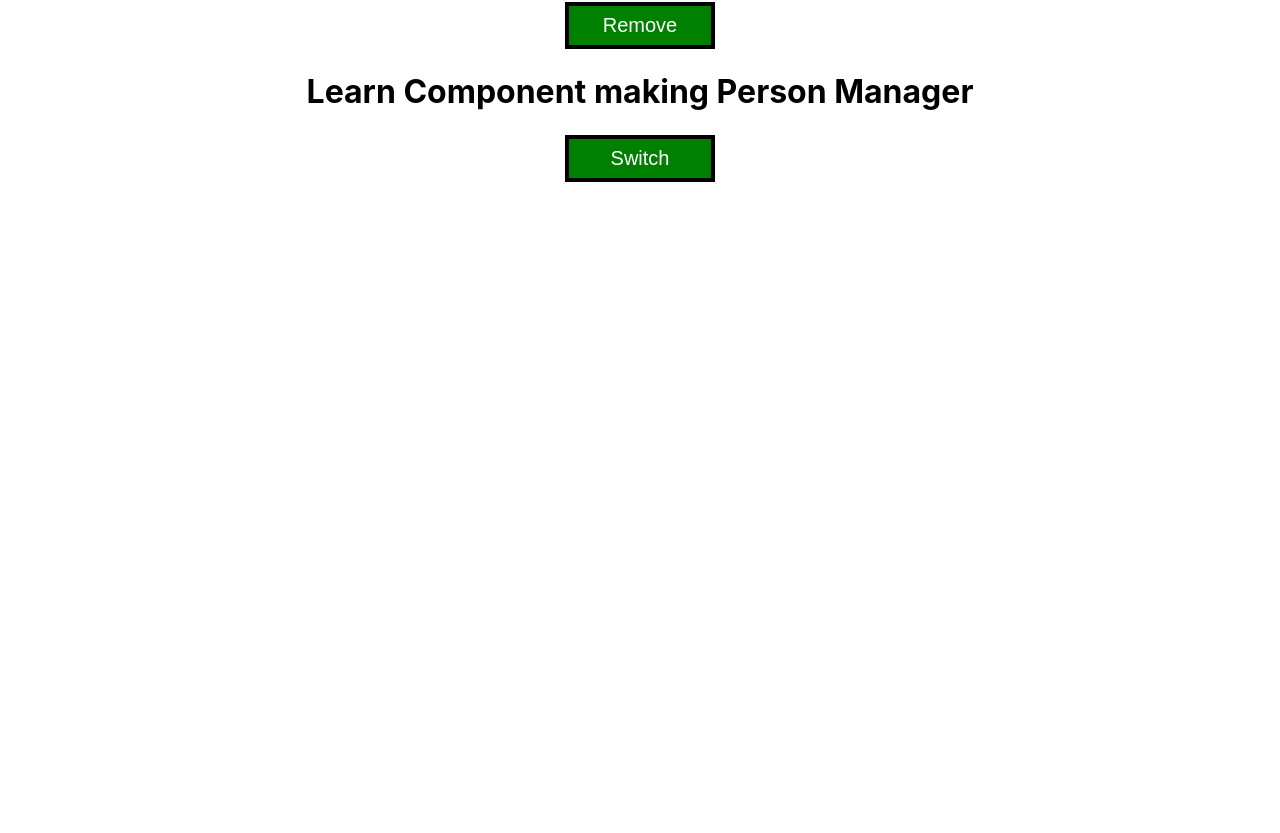
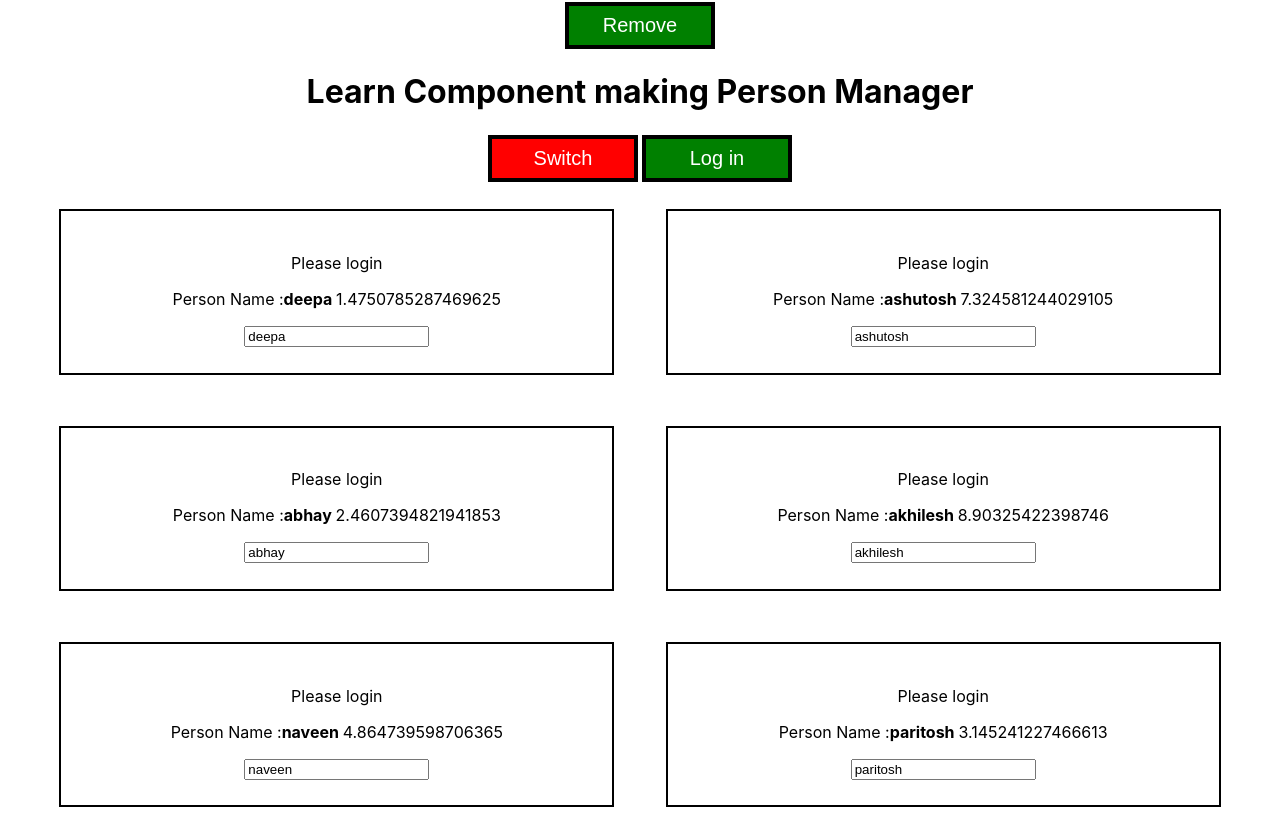
Before and after one commit to deepajarout/learning-react, a React (Create React App) app: page / in a window 1280 px wide. Before the commit the page ends 800 px from the top, so only its background shows below. Built offline with nearby package versions, Linux system fonts and the light colour scheme.

Commit message:
added context-api

```diff
--- a/package.json
+++ b/package.json
@@ -6,6 +6,7 @@
     "@testing-library/jest-dom": "^4.2.4",
     "@testing-library/react": "^9.5.0",
     "@testing-library/user-event": "^7.2.1",
+    "prop-types": "^15.7.2",
     "react": "^16.13.1",
     "react-dom": "^16.13.1",
     "react-scripts": "3.4.1"
--- a/src/components/Cockpit/Cockpit.js
+++ b/src/components/Cockpit/Cockpit.js
@@ -1,15 +1,18 @@
-import React, { useEffect } from 'react';
+import React, { useEffect ,useRef} from 'react';
+import AuthContext from '../../context/auth-context'
 
 const Cockpit = (props) =>{
+    const togglebtnRef =  useRef(null);
 
     useEffect(()=>{
         console.log("[cockpit.js] useEffect");
 
-   const timer = setTimeout(()=>{
-         alert("saved data ");
-        },1000);
+//    const timer = setTimeout(()=>{
+//          alert("saved data ");
+//         },1000);
+       togglebtnRef.current.click();
         return ()=>{
-             clearTimeout(timer);
+            //  clearTimeout(timer);
             console.log("[cockpit.js]  1st useEffect clean work")
                     };
     },[]);
@@ -37,7 +40,17 @@ const Cockpit = (props) =>{
     return(
         <div>
        <h1>Learn Component making {props.title}</h1>
-        <button style={style} onClick={props.clicked}>Switch</button>
+        <button style={style}
+        ref={togglebtnRef}
+        onClick={props.clicked}>
+            Switch
+            </button>
+            <AuthContext.Consumer>
+                {(context)=>
+                    <button onClick= {context.login}>Log in</button>
+                }
+
+            </AuthContext.Consumer>
         </div>
     )
 
--- a/src/components/Persons/Person/person.js
+++ b/src/components/Persons/Person/person.js
@@ -1,6 +1,8 @@
 import React,{Component,Fragment} from 'react';
 import Aux from '../../../hoc/Aux';
 import WithClass from '../../../hoc/WithClass';
+import PropTypes from 'prop-types';
+import AuthContext from '../../../context/auth-context';
 
 
 // const Person = (props)=>{
@@ -16,6 +18,17 @@ import WithClass from '../../../hoc/WithClass';
 // }
 
 class Person extends Component{
+
+    constructor(props ) {
+        super(props)
+        this.inputElementRef = React.createRef();
+    }
+    compountDidMount(){
+
+        this.inputElementRef.current.focus();
+    //    this.inputElement.focus();
+    }
+
     render(){
         console.log('[person.js] render....');
 
@@ -39,10 +52,20 @@ class Person extends Component{
 
         return (
            <Aux>
+               <AuthContext.Consumer>
+             {(context)=> context.authenticated ? <p>Authenticated</p>:<p>Please login </p>}
+             </AuthContext.Consumer>
         <p>{this.props.id}</p>
         <p>Person Name :<b>{this.props.name} </b> {Math.random()*10}</p>
         <p>{this.props.children}</p>
-        <input type="text"  onChange={this.props.changed} value={this.props.name}></input>
+        <input type="text"
+
+        // ref={( inputEl )=>{ this.inputElement = inputEl}}   // old version
+
+          ref= {this.inputElementRef}
+          onChange={this.props.changed}
+          value={this.props.name}></input>
+
         </Aux>
         )
 
@@ -71,5 +94,11 @@ class Person extends Component{
 
 }
 
+Person.propTypes = {
+    id:PropTypes.number,
+    name: PropTypes.string,
+    changed : PropTypes.func
+};
+
 
 export default WithClass(Person,"person");
--- a/src/containers/App.js
+++ b/src/containers/App.js
@@ -5,6 +5,7 @@ import Persons from '../components/Persons/Persons';
 import Cockpit from '../components/Cockpit/Cockpit';
 import WithClass from '../hoc/WithClass';
 import  Aux from '../hoc/Aux';
+import AuthContext from '../context/auth-context';
 
 class App extends Component{
   constructor(props){
@@ -22,7 +23,9 @@ class App extends Component{
     {id:6,name:'paritosh'}
   ],
   showPerson: false,
-  showCockpit: true
+  showCockpit: true,
+  changeCounter:0,
+  authenticated:false
 }
 
 
@@ -49,6 +52,7 @@ componentDidMount(){
 
 
 }
+
 shouldComponentUpdate(nextProps, nextState) {
 
   console.log('[app.js] shouldComponentUpdate(nextProps, nextState)' );
@@ -91,7 +95,13 @@ console.log("person",perso);
 
   const person=[...this.state.persons];
   person[personsInd] = perso;
-  this.setState({persons:person});
+
+  this.setState((prevState,props)=>{
+  return  {
+    persons:person,
+    changeCounter: prevState.changeCounter+1
+  }
+  });
 }
 
 deletHandler = (index)=>{
@@ -104,6 +114,12 @@ deletHandler = (index)=>{
 
 }
 
+loginHandler = () => {
+
+  this.setState ({
+        authenticated : true
+  })
+}
 
   render()
     {
@@ -117,7 +133,8 @@ deletHandler = (index)=>{
           <Persons
    persons={this.state.persons}
    clicked={this.deletPersonHandler}
-    changed={this.nameChangedHandler}/>
+    changed={this.nameChangedHandler}
+    isAuthenticated = {this.state.authenticated}/>
     </div>
 
 
@@ -145,16 +162,19 @@ deletHandler = (index)=>{
       //----------------------using wrapper--------------------
         <Aux >
           <button onClick={()=>{this.setState({showCockpit:false})}}>Remove</button>
+          <AuthContext.Provider value={{authenticated:this.state.authenticated,login:this.loginHandler}}>
           { this.state.showCockpit ?
         <Cockpit
         title={this.props.appTitle}
         showPersons={this.state.showPerson}
         personsLength={this.state.persons.length}
-        clicked={this.switch}/>  : null
+        clicked={this.switch}
+        // login={this.loginHandler}
+        />  : null
       }
           {persons}
 
-
+          </AuthContext.Provider>
 
           </Aux>
 
--- /dev/null
+++ b/src/context/auth-context.js
@@ -0,0 +1,12 @@
+import React from 'react';
+
+
+const authContext = React.createContext({
+    authenticated:false,
+    login:()=>{
+
+    }
+});
+
+
+export default authContext;
```
